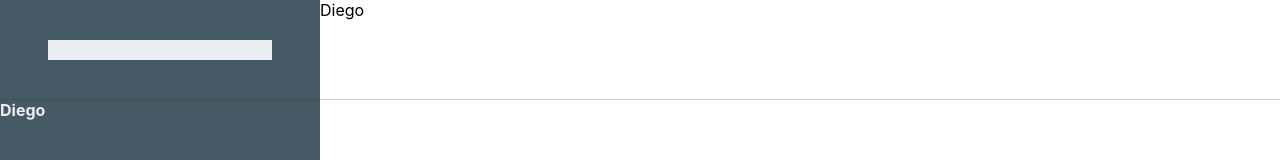
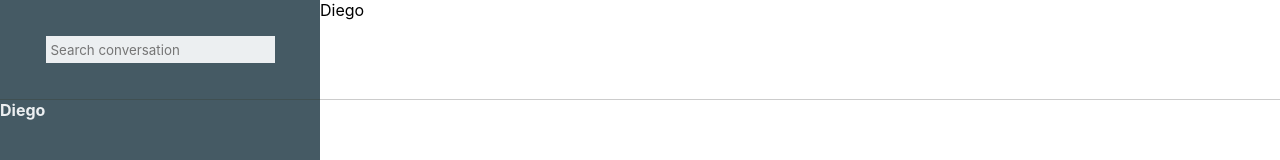
Before and after one commit to garciasdos/react-chat, a React (Create React App) app: page / in a window 1280 px wide. Shown: the top 160 px of the page. Built offline with nearby package versions, Linux system fonts and the light colour scheme; no server answers.

Commit message:
Improved conversation headers style

```diff
--- a/src/Components/Conversations/ConversationsHeader/ConversationsHeader.css
+++ b/src/Components/Conversations/ConversationsHeader/ConversationsHeader.css
@@ -2,15 +2,16 @@
     grid-area: header;
     display: flex;
     align-items: center;
-    background-color: #455a64;
-    border-bottom: 1px solid #405052;
+    background-color: var(--principal-color);
+    border-bottom: 1px solid var(--principal-color-darker);
     justify-content: center;
 }
 
 .conversationHeader-input {
     width: 70%;
-    height: 20px;
-    background-color: #eceff1;
+    height: 27px;
+    background-color: var(--principal-color-lightest);
     border: 0;
-    padding: 0;
+    padding: 0 0 0 5px;
+    outline: none;
 }
--- a/src/Components/Conversations/ConversationsHeader/ConversationsHeader.js
+++ b/src/Components/Conversations/ConversationsHeader/ConversationsHeader.js
@@ -10,7 +10,7 @@ class ConversationHeader extends React.Component {
     render() {
         return (
             <div className='conversationHeader'>
-                <input className='conversationHeader-input' onChange={this.onChangeInput}/>
+                <input className='conversationHeader-input' placeholder='Search conversation' onChange={this.onChangeInput}/>
             </div>
         );
     }
```
